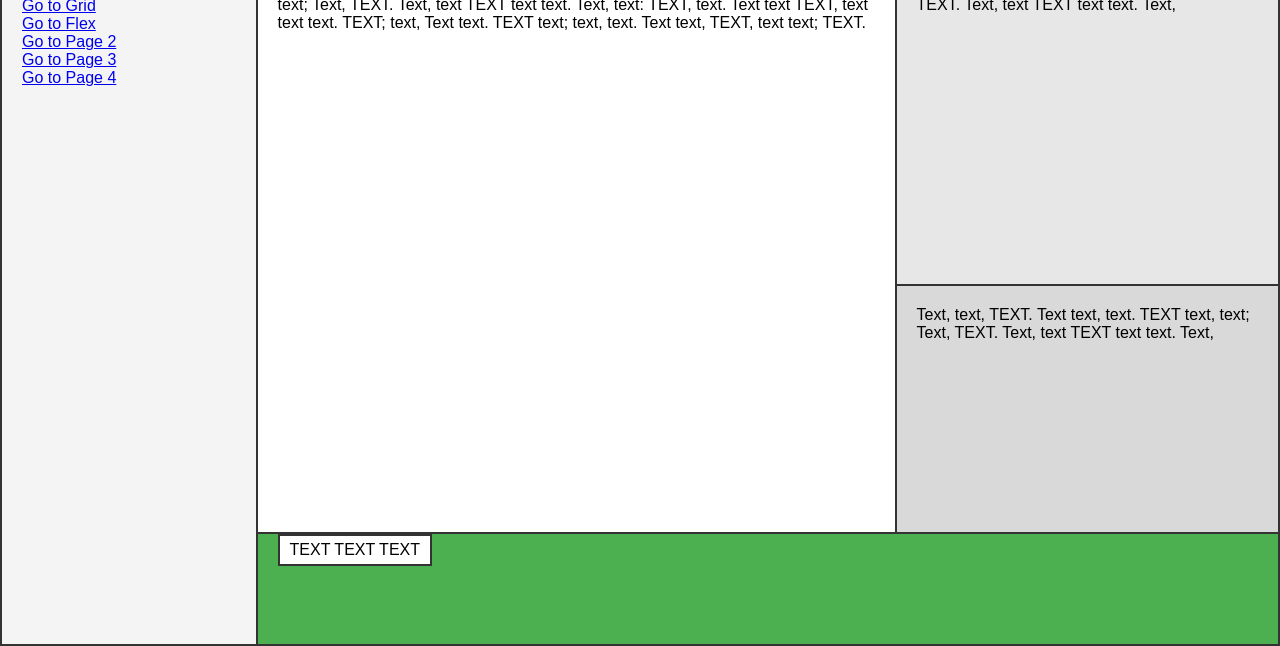
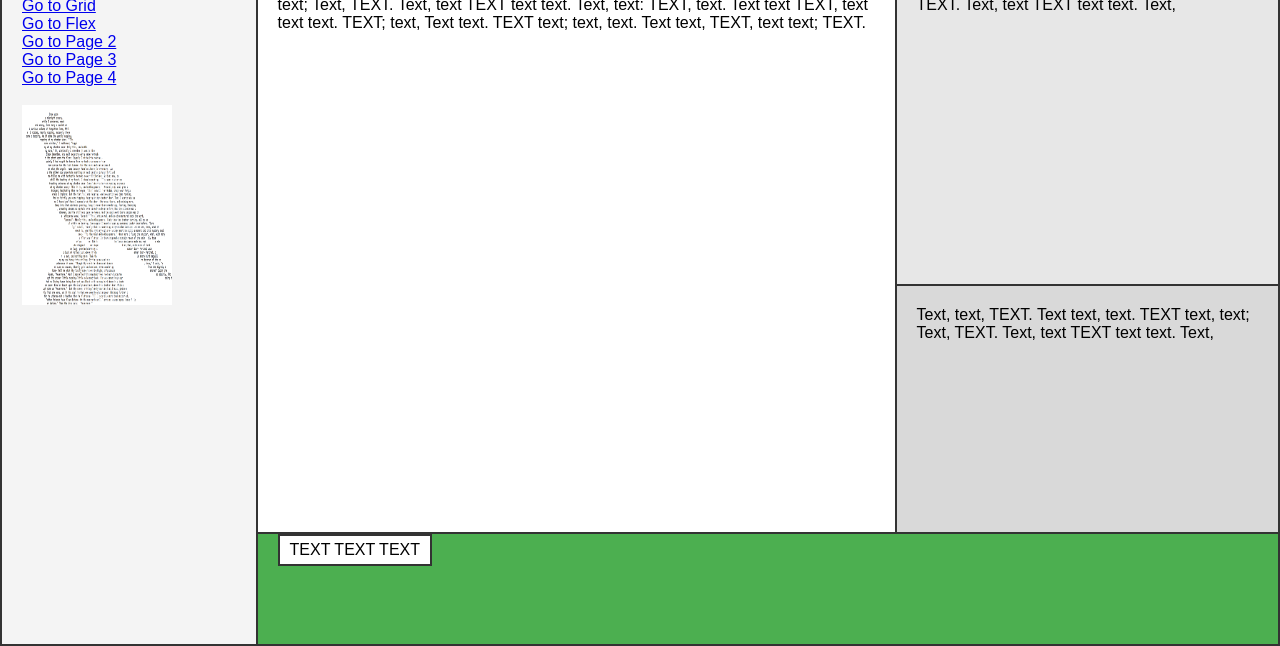
Before and after one commit to Vovapik/Web, a plain HTML site: page index.html in a window 1280 px wide. Shown: the part 154-800 px from the top of the page. Drawn offline with Linux system fonts and the light colour scheme.

Commit message:
Update index.html

```diff
--- a/index.html
+++ b/index.html
@@ -31,6 +31,9 @@
                     Go to Page 3</a><br>
                 <a href="LabaClassic4.html">
                     Go to Page 4</a>
+                 <br>
+                <br>
+        <img src="text.png" height="200" width="150">
             </td>
             <td rowspan="2" class="main-block">Text, text, TEXT. Text text, text. TEXT text, text; Text, TEXT. Text, text TEXT text text. Text, text: TEXT, text. Text text TEXT, text text text. TEXT; text, Text text. TEXT text; text, text. Text text, TEXT, text text; TEXT.                 Text, text, TEXT. Text text, text. TEXT text, text; Text, TEXT. Text, text TEXT text text. Text, text: TEXT, text. Text text TEXT, text text text. TEXT; text, Text text. TEXT text; text, text. Text text, TEXT, text text; TEXT.</td>
             <td class="right-block-1">Text, text, TEXT. Text text, text. TEXT text, text; Text, TEXT. Text, text TEXT text text. Text,  Text, text, TEXT. Text text, text. TEXT text, text; Text, TEXT. Text, text TEXT text text. Text,</td>
```
